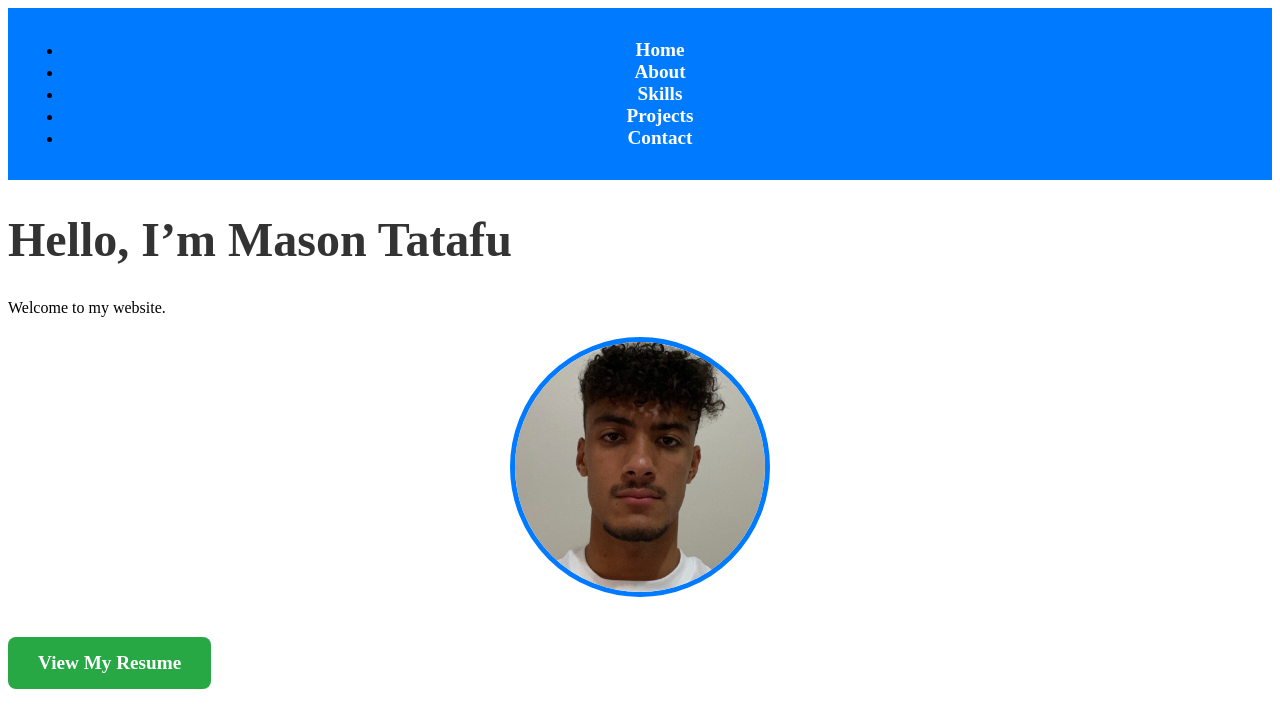
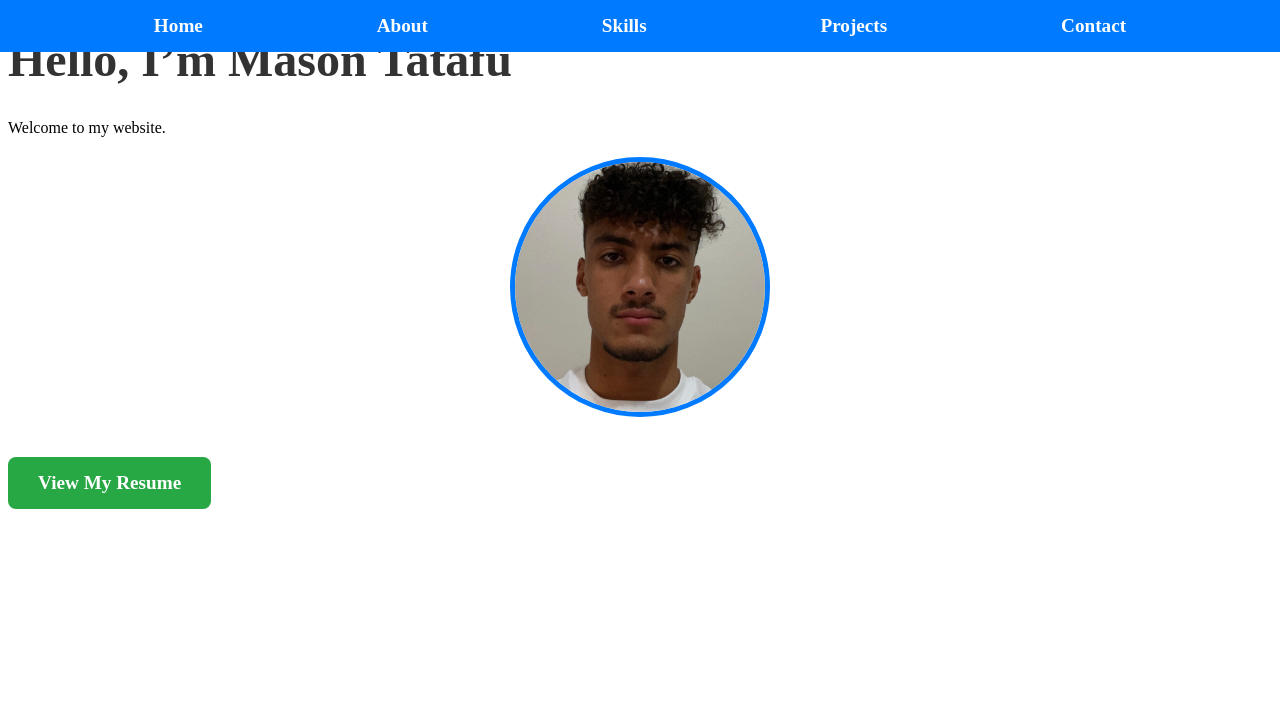
Before and after one commit to masontatafu/masontatafu.github.io, a Jekyll site: the page built from index.md, in a window 1280 px wide. Shown: the top 728 px of the page. Built offline with Jekyll 4.4.1, drawn with Linux system fonts in a browser that asks for light colours.

Commit message:
Update style.css

```diff
--- a/assets/style.css
+++ b/assets/style.css
@@ -1,21 +1,44 @@
 /* ===== NAVIGATION BAR STYLES ===== */
+/* ===== NAVIGATION BAR (FULL-WIDTH RIBBON, LINKS SPACED EVENLY) ===== */
 nav {
-    background-color: #007bff; /* Sets the background color to blue */
-    padding: 15px; /* Adds padding to space out content */
-    text-align: center; /* Centers the navigation links */
+    background-color: #007bff; /* Blue background */
+    padding: 15px 0; /* Vertical padding */
+    width: 100%; /* Full width */
+    position: fixed; /* Fix it to the top of the page */
+    top: 0;
+    left: 0;
+    z-index: 1000; /* Ensures it stays on top */
 }
 
+/* Flexbox to spread links evenly */
+nav ul {
+    list-style: none; /* Removes bullets */
+    padding: 0;
+    margin: 0;
+    display: flex; /* Enables flexbox */
+    justify-content: space-evenly; /* Evenly spaces links */
+    align-items: center; /* Aligns links vertically */
+}
+
+/* Removes bullet points and ensures even spacing */
+nav li {
+    display: inline;
+}
+
+/* Styles each navigation link */
 nav a {
-    color: white; /* Makes text color white */
-    text-decoration: none; /* Removes the underline from links */
-    font-size: 1.2em; /* Increases font size */
-    margin: 0 20px; /* Spaces out the navigation links */
-    font-weight: bold; /* Makes text bold */
+    color: white;
+    text-decoration: none;
+    font-size: 1.2em;
+    font-weight: bold;
+    padding: 10px 20px; /* Adds clickable space */
+    transition: 0.3s ease-in-out;
 }
 
 nav a:hover {
-    text-decoration: underline; /* Adds underline effect when hovered */
+    text-decoration: underline; /* Underline on hover */
 }
+
 
 /* ===== CONTAINER STYLES (CENTERS CONTENT) ===== */
 .container {
```
